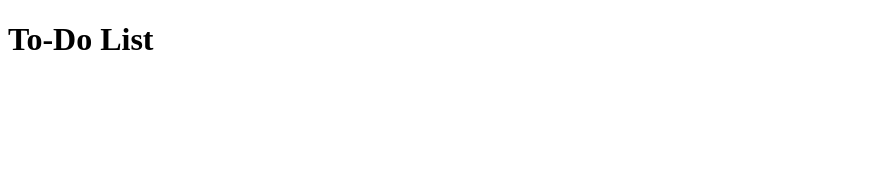
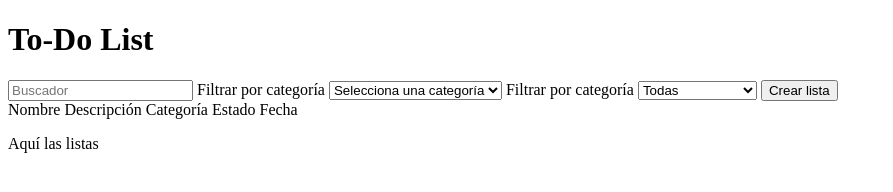
Before and after one commit to sannchu/to-do-list, a plain HTML site: page index.html in a window 1280 px wide. Shown: the whole page, without its empty margins (0-893 px from the left). Drawn offline with Linux system fonts and the light colour scheme.

Commit message:
Refactor HTML structure for better organization and readability

```diff
--- a/index.html
+++ b/index.html
@@ -7,6 +7,47 @@
         <link rel="stylesheet" href="style.css">
     </head>
     <body>
+    <div class="container">
+
+        <!-- TÍTULO -->
+        <header class="titulo">
         <h1>To-Do List</h1>
-    </body>
+        </header>
+
+        <!-- BLOQUE DE CONTROLES Y LISTAS -->
+        <main class="contenido">
+
+            <!-- FILTROS Y ACCIONES -->
+            <div class="filtros">
+                <input type="text" placeholder="Buscador" class="buscador">
+                <label for="filtro-categoria">Filtrar por categoría</label>
+                <select id="filtro-categoria" class="filtro-categoria">
+                    <option value="">Selecciona una categoría</option>
+                </select>
+                <label for="filtro-completadas">Filtrar por categoría</label>
+                <select id="filtro-completadas" class="filtro-completadas">
+                    <option value="">Todas</option>
+                    <option value="completadas">Completadas</option>
+                    <option value="en-proceso">En proceso</option>
+                    <option value="no-completadas">No completadas</option>
+                </select>
+                <button class="crear-lista">Crear lista</button>
+            </div>
+
+            <!-- LISTAS -->
+            <section class="listas">
+                <div class="cabecera-tareas">
+                    <span class="columna nombre">Nombre</span>
+                    <span class="columna descripcion">Descripción</span>
+                    <span class="columna categoria">Categoría</span>
+                    <span class="columna estado">Estado</span>
+                    <span class="columna fecha">Fecha</span>
+                </div>
+                <p>Aquí las listas</p>
+            </section>
+
+        </main>
+    </div>
+</body>
+
 </html>
```
